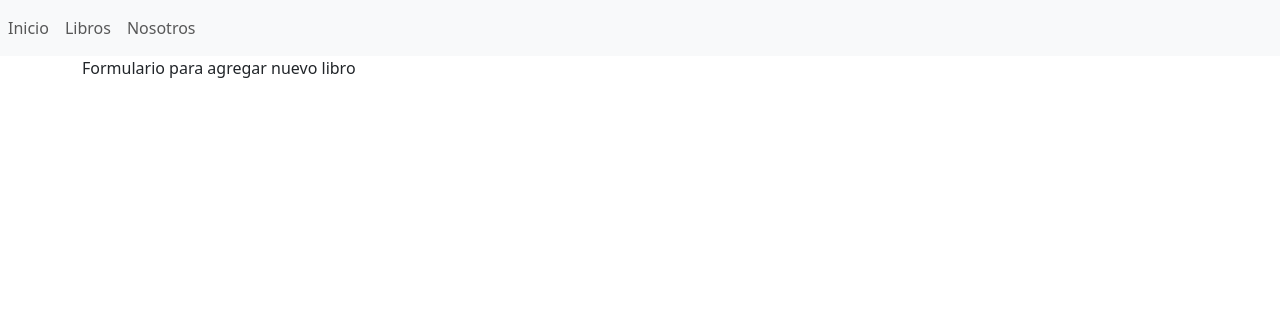
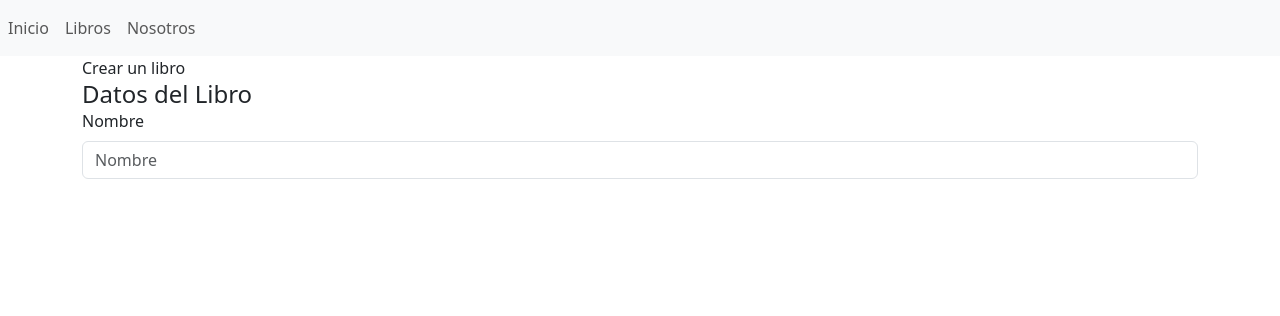
Before and after one commit to M1guelJ4imes/ProyectoWeb_1, a Django app: page /libros/crear in a window 1280 px wide. Shown: the top 316 px of the page. Run offline with Django 5.2, Linux system fonts and the light colour scheme.

Commit message:
se hacen ajustes para poder agregar botones de editar y borrar

```diff
--- a/proyectoweb1/libreria/templates/libros/crear.html
+++ b/proyectoweb1/libreria/templates/libros/crear.html
@@ -4,6 +4,13 @@
 
 {% block contenido %}
 
-Formulario para agregar nuevo libro
+<div class="card-header">
+    Crear un libro
+</div>
+<div class="card-body">
+    <h4 class="card-title">Datos del Libro</h4>
+    {% include 'libros/form.html' %}
+
+</div>
 
 {% endblock %}
--- a/proyectoweb1/libreria/templates/libros/form.html
+++ b/proyectoweb1/libreria/templates/libros/form.html
@@ -0,0 +1,14 @@
+<form enctype="multipart/form-data" method="post">
+
+    <div class="mb-3">
+        <label for="" class="form-label">Nombre</label>
+        <input
+            type="text"
+            class="form-control"
+            name=""
+            id=""
+            aria-describedby="helpId"
+            placeholder="Nombre"
+        />
+    </div>
+</form>
--- a/proyectoweb1/libreria/urls.py
+++ b/proyectoweb1/libreria/urls.py
@@ -6,4 +6,5 @@ urlpatterns = [
     path('nosotros', views.nosotros, name='nosotros'),
     path('libros',views.libros, name='libros'),
     path('libros/crear',views.crear, name='crear'),
+    path('libros/editar',views.editar, name='editar'),
 ]
--- a/proyectoweb1/libreria/views.py
+++ b/proyectoweb1/libreria/views.py
@@ -11,5 +11,7 @@ def nosotros(request):
 #Acceso a los libros
 def libros(request):
     return render(request, 'libros/index.html')
+def editar(request):
+    return render(request, 'libros/editar.html')
 def crear(request):
     return render(request, 'libros/crear.html')
```
Also changed, not shown: proyectoweb1/libreria/templates/libros/editar.html (+11 -1 lines), proyectoweb1/libreria/templates/libros/index.html (+16 -1 lines).
